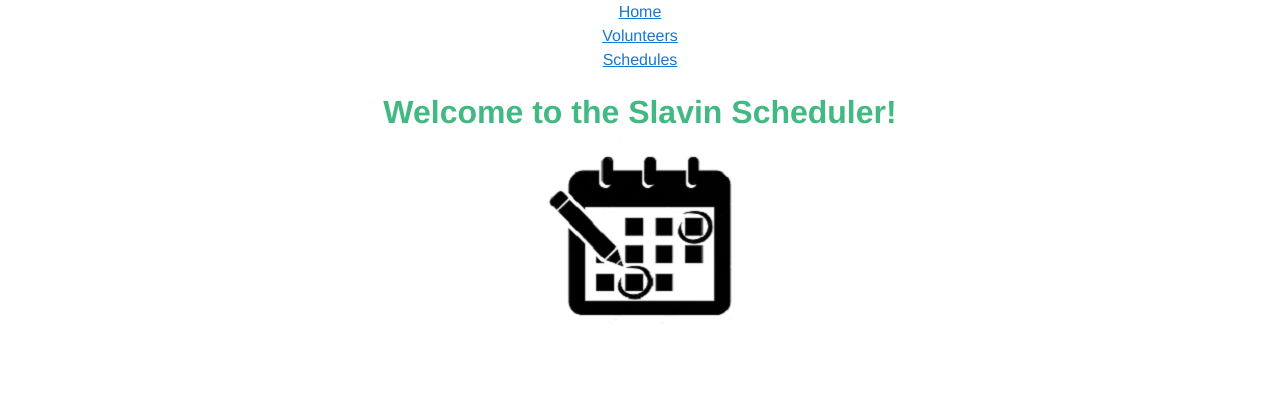
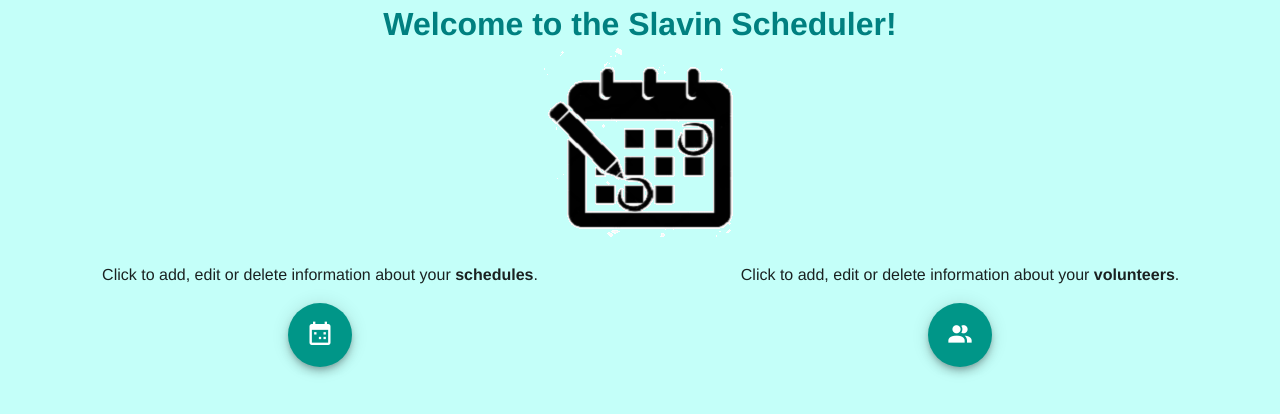
Before and after one commit to MauraSlavin/scheduler, a Vue app: page /#/ in a window 1280 px wide. Shown: the top 414 px of the page. Built offline with nearby package versions, Linux system fonts and the light colour scheme.

Commit message:
Formatted home page. Working on Schedules components.

```diff
--- a/package.json
+++ b/package.json
@@ -9,7 +9,8 @@
   "dependencies": {
     "vue": "^2.6.11",
     "vue-router": "^3.1.5",
-    "vuetify": "^2.2.11"
+    "vuetify": "^2.2.11",
+    "vuex": "^3.1.2"
   },
   "devDependencies": {
     "@vue/cli-plugin-router": "~4.2.0",
--- a/src/App.vue
+++ b/src/App.vue
@@ -1,19 +1,66 @@
 <template>
-  <v-app>
-<div id="app">
+  <v-app id="app">
+<!-- <div id="app" class="teal--text text--darken-4"> -->
+
     <!-- <h1>Welcome to the Slavin Scheduler!</h1> -->
+    <div class="header">
+      <router-view></router-view>
+    </div>
+
+    <v-row no-gutters>
+      <v-col
+        cols="6"
+      >
+        <v-card
+          class="pa-2 bg-lightteal"
+          outlined
+          tile
+        >
           <p>
+              Click to add,
+              edit or delete information about your <strong>schedules</strong>.
+          </p>
+          <router-link to="/schedules">
+            <v-btn class="mx-2" fab dark large color="teal">
+              <v-icon dark>mdi-calendar-multiselect</v-icon>
+            </v-btn>
+          </router-link>
+        </v-card>
+      </v-col>
+
+      <v-col
+        cols="6"
+      >
+        <v-card
+          class="pa-2 bg-lightteal"
+          outlined
+          tile
+        >
+          <p>
+            Click to add,
+            edit or delete information about your <strong>volunteers</strong>.
+          </p>
+          <router-link to="/volunteers">
+            <v-btn class="mx-2" fab dark large color="teal">
+              <v-icon dark>mdi-account-multiple</v-icon>
+            </v-btn>
+          </router-link>
+        </v-card>
+
+      </v-col>
+    </v-row>
+
+
+
         <!-- use router-link component for navigation. -->
         <!-- specify the link by passing the `to` prop. -->
         <!-- `<router-link>` will be rendered as an `<a>` tag by default -->
-    <router-link to="/">Home</router-link><br>
-    <router-link to="/volunteers">Volunteers</router-link><br>
-    <router-link to="/schedules">Schedules</router-link>
-  </p>
+      <!-- <router-link to="/">Home</router-link><br> -->
+
+
       <!-- route outlet -->
       <!-- component matched by the route will render here -->
-  <router-view></router-view>
-</div>
+
 
 
       <!-- <v-btn
@@ -49,30 +96,126 @@
 
 <script>
 import HelloHeader from './components/HelloHeader';
+import Schedules from './views/Schedules';
+import Volunteers from './views/Volunteers';
 
 export default {
   name: 'App',
 
   components: {
     HelloHeader,
+    Schedules,
+    Volunteers
   },
 
-  data: () => ({
-    //
-  }),
-};
+  data: function() {
+    return {
+      schedules: [
+        {
+          startDate: "2020-03-07",
+          endDate: "2020-05-31",
+          weeklyEvents: [
+            {
+              day: 7,
+              time: "17:00"
+            },
+            {
+              day: 1,
+              time: "09:00"
+            },
+            {
+              day: 7,
+              time: "11:15"
+            },
+          ],
+          events: [
+            {
+              when: "2020-03-07 17:00:00",
+              roles: [
+                {
+                  roleName: "Sacristan",
+                  numberVolunteersNeeded: 1
+                },
+                {
+                  roleName: "Lector",
+                  numberVolunteersNeeded: 1
+                },
+                {
+                  roleName: "Eucharistic minister",
+                  numberVolunteersNeeded: 3
+                },
+                {
+                  roleName: "Altar server",
+                  numberVolunteersNeeded: 1
+                },
+                {
+                  roleName: "Usher",
+                  numberVolunteersNeeded: 1
+                }
+              ]
+            },
+            {
+              when: "2020-03-08 09:00:00",
+              roles: [
+                {
+                  roleName: "Sacristan",
+                  numberVolunteersNeeded: 1
+                },
+                {
+                  roleName: "Lector",
+                  numberVolunteersNeeded: 1
+                },
+                {
+                  roleName: "Eucharistic minister",
+                  numberVolunteersNeeded: 3
+                },
+                {
+                  roleName: "Altar server",
+                  numberVolunteersNeeded: 2
+                },
+                {
+                  roleName: "Usher",
+                  numberVolunteersNeeded: 2
+                }
+              ]
+            },
+            {
+              when: "2020-03-08 11:15:00",
+              roles: [
+                {
+                  roleName: "Sacristan",
+                  numberVolunteersNeeded: 1
+                },
+                {
+                  roleName: "Lector",
+                  numberVolunteersNeeded: 1
+                },
+                {
+                  roleName: "Eucharistic minister",
+                  numberVolunteersNeeded: 3
+                },
+                {
+                  roleName: "Altar server",
+                  numberVolunteersNeeded: 2
+                },
+                {
+                  roleName: "Usher",
+                  numberVolunteersNeeded: 1
+                }
+              ] // roles
+            },  // an event
+          ]  // all events
+        } // a schedule
+      ]  // all schedules
+    }  // return
+  }, // anon fcn
+};  // export
 </script>
 
 <style>
-.circle {
-  color: red;
-  /* icon in a circle w/ Vuetify for these?? */
-  /* height: 300px;
-  width: 300px;
-  background-color: white;
-  border-color: #0216b0;
-  border-width: 3px;
-  border-radius: 90%; */
+.bg-lightteal {
+  background-color: #c4fff9 !important;
+  border-width: 0 !important;
 }
 
 #app {
@@ -80,7 +223,8 @@ export default {
   -webkit-font-smoothing: antialiased;
   -moz-osx-font-smoothing: grayscale;
   text-align: center;
-  color: #42b983;
+  color: teal;
+  background-color: #c4fff9;
 }
 
 #nav {
--- /dev/null
+++ b/src/components/Schedule.vue
@@ -0,0 +1,9 @@
+<template>
+  <li class="list-group-item">
+    <div class="row">
+      <div class="col-12">
+        <span :class="dateRange">{{schedule.startDate}} - {{schedule.endDate}} </span>
+      </div>
+    </div>
+  </li>
+</template>
--- a/src/main.js
+++ b/src/main.js
@@ -1,7 +1,9 @@
 import Vue from 'vue'
 import App from './App.vue'
 import router from './router'
-import vuetify from './plugins/vuetify';
+import vuetify from './plugins/vuetify'
+
+// import colors from 'vuetify/lib/util/colors'
 
 Vue.config.productionTip = false
 
--- a/src/views/Schedules.vue
+++ b/src/views/Schedules.vue
@@ -1,5 +1,35 @@
 <template>
-  <div class="about">
+  <div>
     <h1>Welcome to the Schedule Manager page.</h1>
+
+    <ul class="list-group">
+      <Schedule
+        v-for="schedule in schedules"
+        :key="schedule._id"
+        :schedule="schedule"
+        mode="schedules"
+        v-on="$listiners"
+      />
+    </ul>
   </div>
 </template>
+
+<script>
+  import Schedule from '../components/Schedule';
+
+  export default {
+    name: 'Schedules',
+
+    components: { Schedule },
+    props: ["schedules"]
+
+    // data: () => ({
+    //   //
+    // }),
+  };
+
+</script>
+
+<style scoped>
+
+</style>
```
Also changed, not shown: src/components/HelloWorld(notasold).vue (renamed from src/components/HelloWorld.vue), 1 other file (tests, documents, lock files or other folders). Lines whose indentation alone changed are shown as unchanged.
